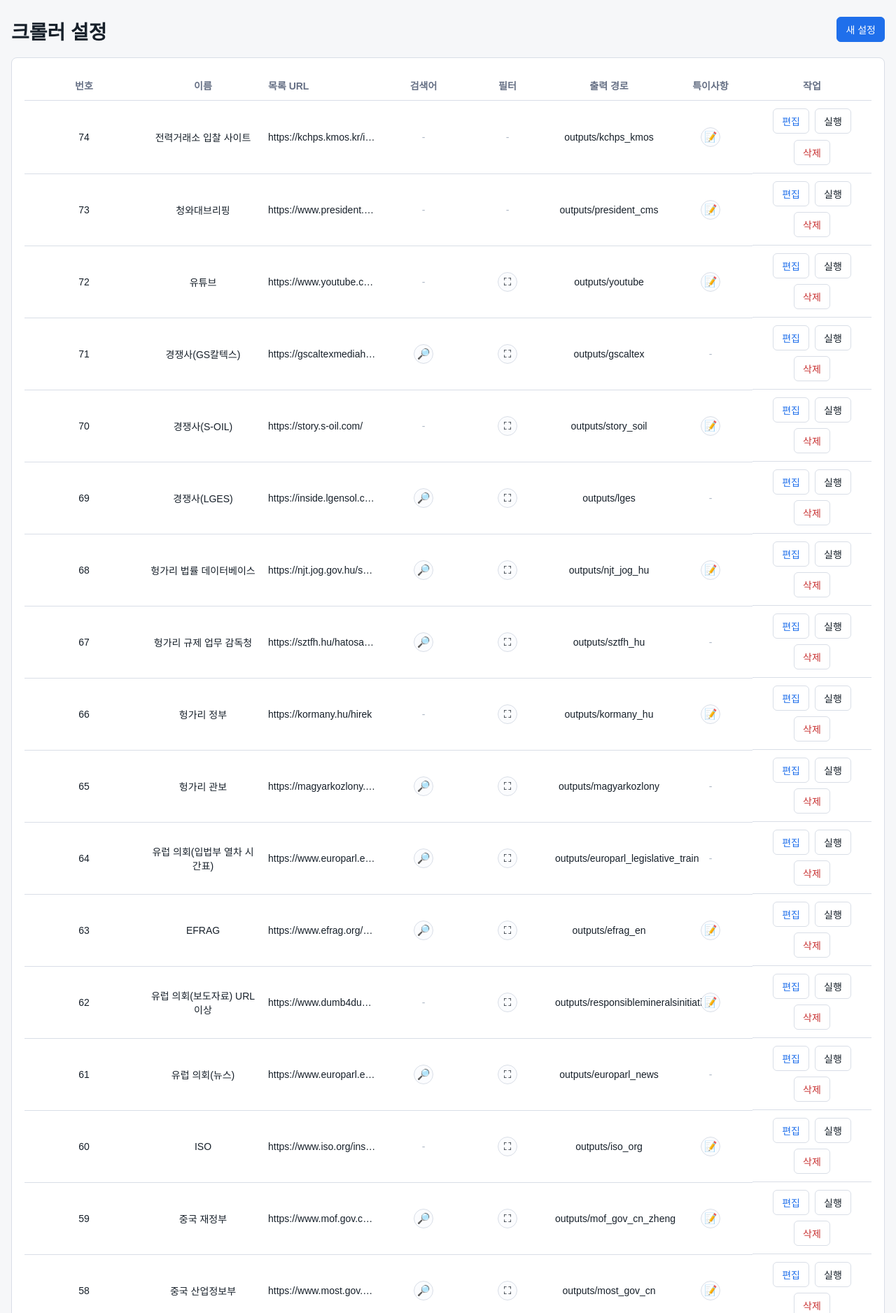
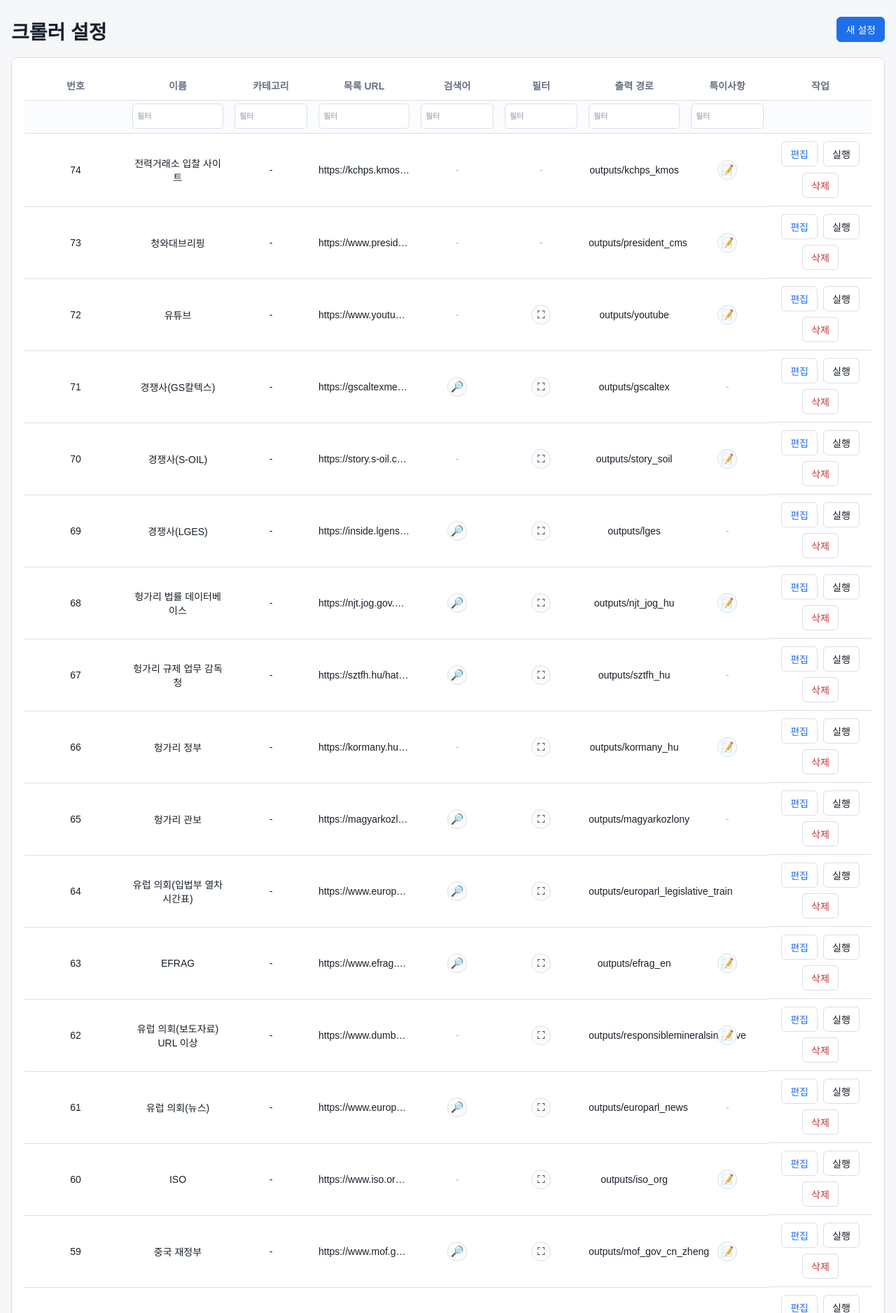
Before and after one commit to hgz-902/test_crawl, a FastAPI app: page / in a window 1280 px wide. Shown: the part 50-1927 px from the top of the page at 70% size. Run offline with FastAPI, Linux system fonts and the light colour scheme; some libraries are stand-ins or nearby versions.

Commit message:
Add config list category and header filters

```diff
--- a/crawler_app/config_store.py
+++ b/crawler_app/config_store.py
@@ -25,6 +25,7 @@ CONFIG_DIR = Path("configs")
 class ConfigSummary:
     name: str
     path: Path
+    category: str
     start_url: str
     output_dir: str
     search_terms: list[str]
@@ -49,6 +50,7 @@ def list_configs(config_dir: str | Path = CONFIG_DIR) -> list[ConfigSummary]:
             ConfigSummary(
                 name=str(config["name"]),
                 path=path,
+                category=str(config.get("category") or ""),
                 start_url=str(config.get("start_url") or ""),
                 output_dir=str(config.get("output_dir") or ""),
                 search_terms=list(_config_search_terms(config)),
--- a/static/styles.css
+++ b/static/styles.css
@@ -185,6 +185,35 @@ table {
 
 .configs-table {
   table-layout: fixed;
+  min-width: 1320px;
+}
+
+.configs-table th {
+  text-align: center;
+  vertical-align: middle;
+}
+
+.config-filter-row th {
+  padding-top: 4px;
+  padding-bottom: 6px;
+  background: #fbfcfe;
+}
+
+.config-filter-row input {
+  width: 100%;
+  min-width: 0;
+  height: 24px;
+  padding: 3px 6px;
+  border: 1px solid var(--line);
+  border-radius: 5px;
+  color: var(--text);
+  background: #fff;
+  font: inherit;
+  font-size: 11px;
+}
+
+.config-filter-row input::placeholder {
+  color: var(--placeholder);
 }
 
 .table-scroll {
--- a/templates/index.html
+++ b/templates/index.html
@@ -19,6 +19,7 @@
       <tr>
         <th class="center-col">번호</th>
         <th class="center-col">이름</th>
+        <th class="meta-col">카테고리</th>
         <th>목록 URL</th>
         <th class="meta-col">검색어</th>
         <th class="meta-col">필터</th>
@@ -26,12 +27,24 @@
         <th class="note-col">특이사항</th>
         <th>작업</th>
       </tr>
+      <tr class="config-filter-row">
+        <th></th>
+        <th><input type="search" data-config-filter="1" aria-label="이름 필터" placeholder="필터"></th>
+        <th><input type="search" data-config-filter="2" aria-label="카테고리 필터" placeholder="필터"></th>
+        <th><input type="search" data-config-filter="3" aria-label="목록 URL 필터" placeholder="필터"></th>
+        <th><input type="search" data-config-filter="4" aria-label="검색어 필터" placeholder="필터"></th>
+        <th><input type="search" data-config-filter="5" aria-label="필터 목록 필터" placeholder="필터"></th>
+        <th><input type="search" data-config-filter="6" aria-label="출력 경로 필터" placeholder="필터"></th>
+        <th><input type="search" data-config-filter="7" aria-label="특이사항 필터" placeholder="필터"></th>
+        <th></th>
+      </tr>
     </thead>
     <tbody>
       {% for config in configs %}
       <tr>
         <td class="center-col">{{ loop.revindex }}</td>
         <td class="center-col">{{ config.name }}</td>
+        <td class="meta-cell">{{ config.category or '-' }}</td>
         <td class="url config-url">{{ config.start_url }}</td>
         <td class="meta-cell">
           {% if config.search_terms %}
@@ -91,9 +104,34 @@
   (() => {
     const table = document.querySelector(".configs-table");
     if (!table) return;
+    const filterInputs = Array.from(table.querySelectorAll("[data-config-filter]"));
+
+    const applyFilters = () => {
+      const activeFilters = filterInputs
+        .map((input) => ({
+          index: Number(input.dataset.configFilter),
+          value: input.value.trim().toLowerCase(),
+        }))
+        .filter((filter) => filter.value);
+
+      table.querySelectorAll("tbody tr").forEach((row) => {
+        const visible = activeFilters.every((filter) => {
+          const cell = row.children[filter.index];
+          const text = (cell ? cell.textContent : "").trim().toLowerCase();
+          return text.includes(filter.value);
+        });
+        row.hidden = !visible;
+      });
+    };
 
     const syncRowHeights = () => {
       table.querySelectorAll("tbody tr").forEach((row) => {
+        if (row.hidden) {
+          Array.from(row.children).forEach((cell) => {
+            cell.style.height = "auto";
+          });
+          return;
+        }
         const cells = Array.from(row.children);
         if (!cells.length) return;
 
@@ -114,8 +152,18 @@
     };
 
     const schedule = () => requestAnimationFrame(syncRowHeights);
+    const filterAndSchedule = () => {
+      applyFilters();
+      schedule();
+    };
+
+    filterInputs.forEach((input) => {
+      input.addEventListener("input", filterAndSchedule);
+    });
+
     window.addEventListener("load", schedule, { once: true });
     window.addEventListener("resize", schedule);
+    applyFilters();
     schedule();
   })();
 </script>
```
